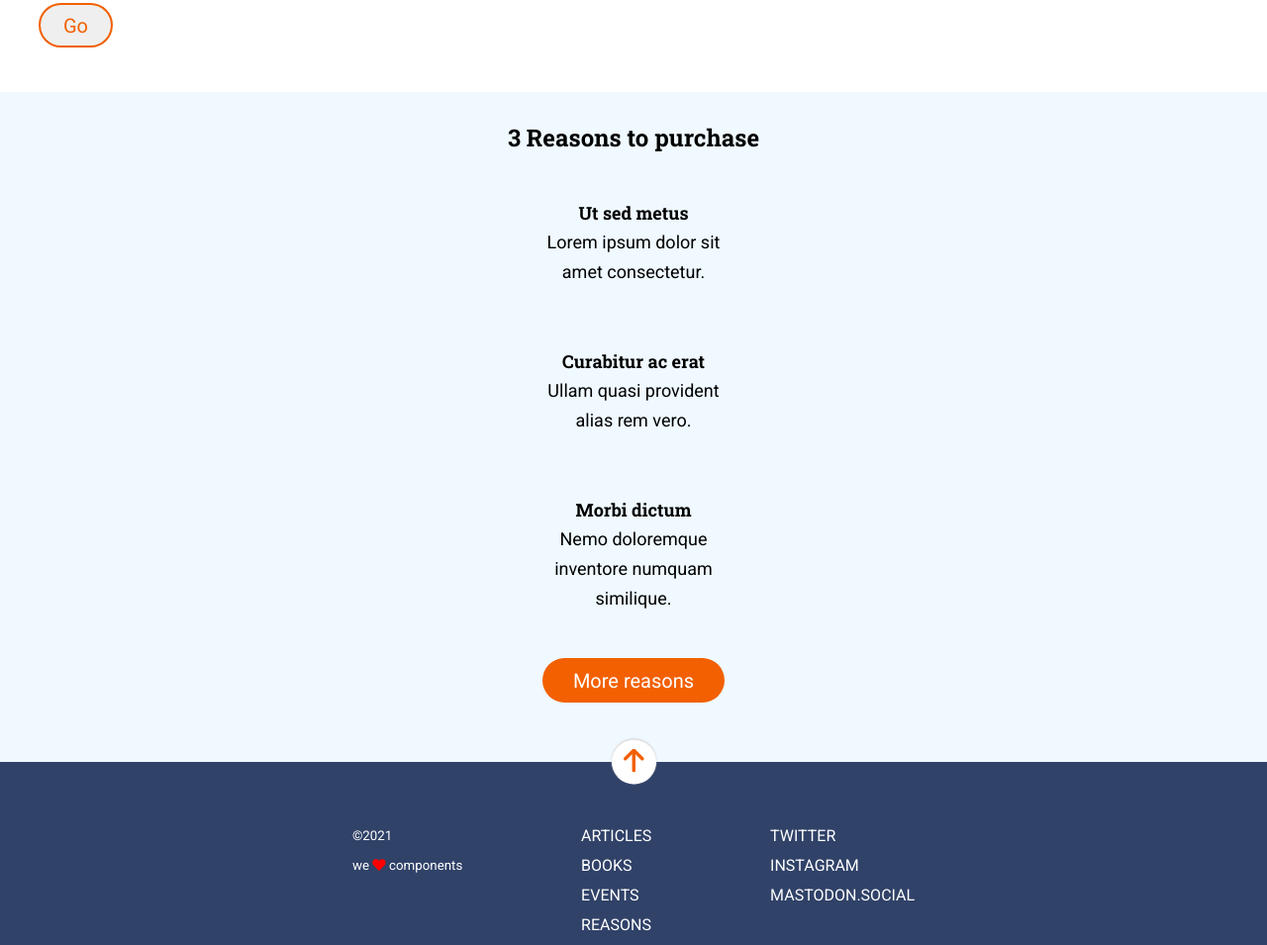
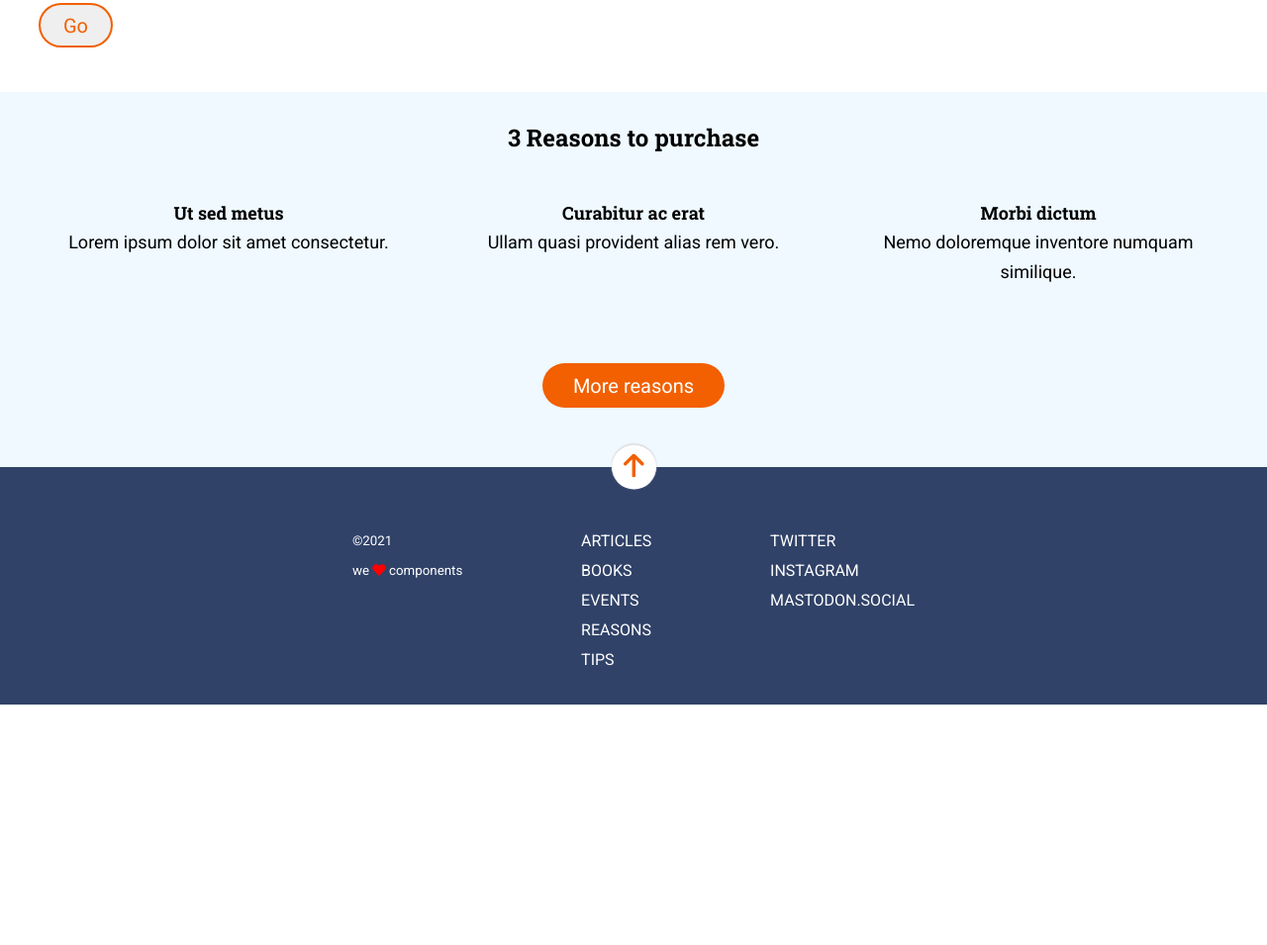
Before and after one commit to Adalab/modulo-1-evaluacion-final-ClaraVilelaJato, a website: page docs/index.html in a window 1280 px wide. Shown: the part 982-1937 px from the top of the page at 99% size. After the commit the page ends 1694 px from the top, so only its background shows below. Drawn offline with Linux system fonts and the light colour scheme.

Commit message:
Change grid reasons

```diff
--- a/src/scss/layout/_page.scss
+++ b/src/scss/layout/_page.scss
@@ -130,4 +130,11 @@
     font-family: $font-text;
     font-size: 18px;
   }
+  @media (min-width: 768px) {
+    grid-template-columns: 1fr 1fr 1fr;
+    grid-template-rows: 122px;
+    text-align: center;
+    grid-gap: 27px;
+    margin: 0 40px 0px 40px;
+  }
 }
```
Also changed, not shown: docs/assets/css/main.css.
